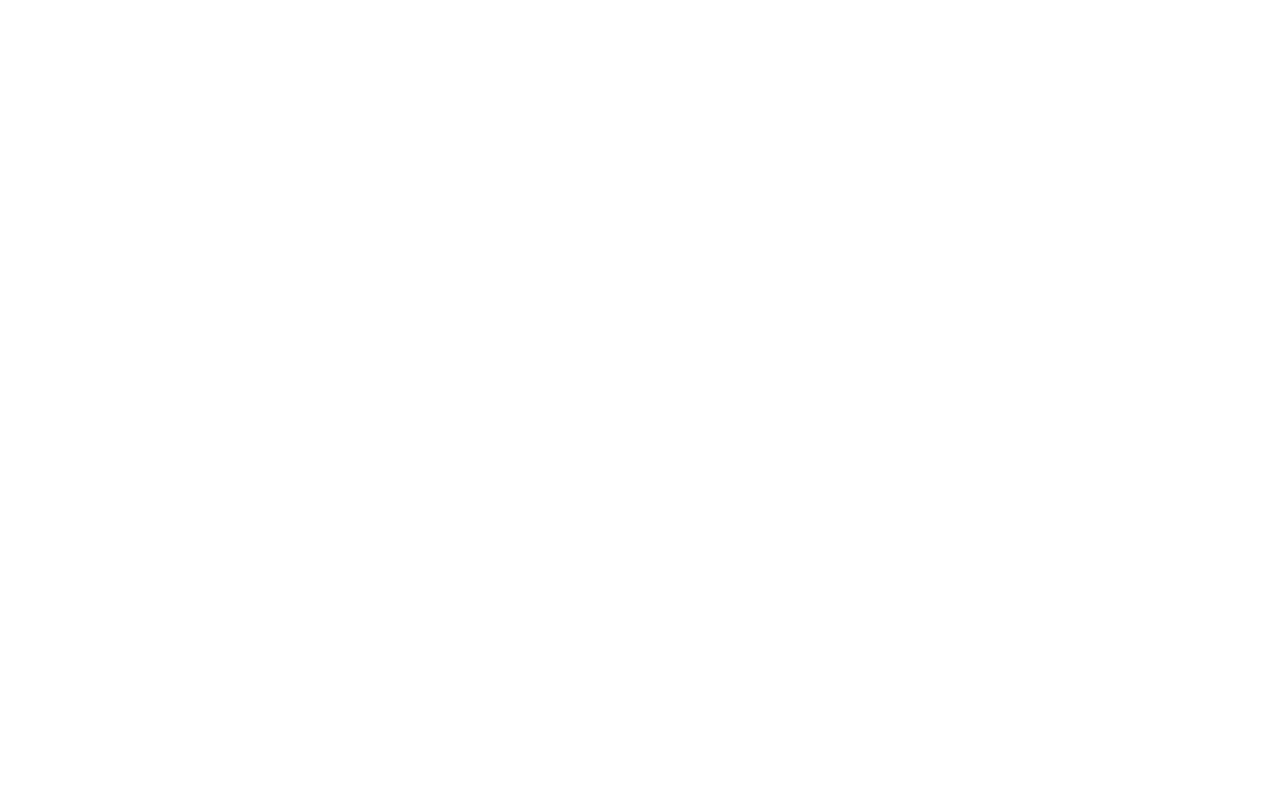
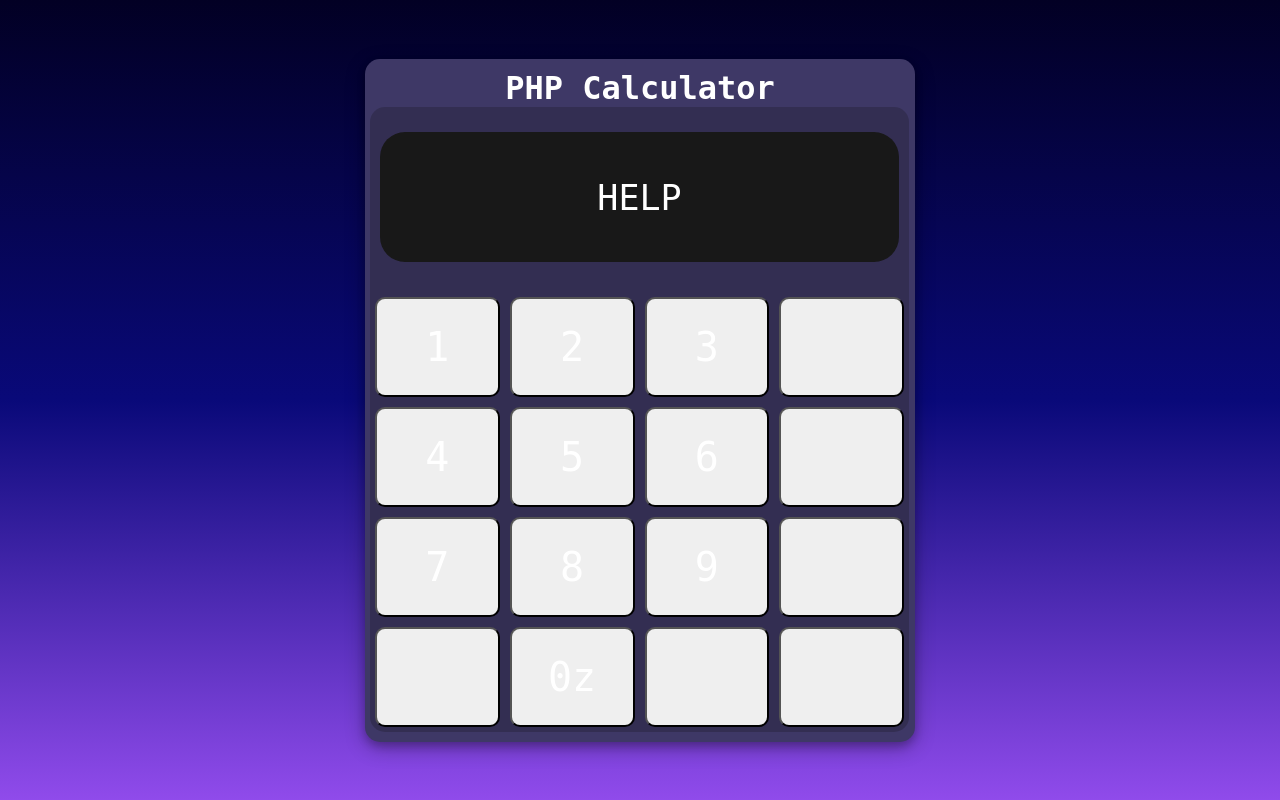
Before and after one commit to integrityzip/PHPCalculator, a PHP site: page / in a window 1280 px wide. Before the commit the page is empty. Run offline with PHP 8.4, Linux system fonts and the light colour scheme.

Commit message:
Fixed up the UI, still needs some touching up and making the button colors

```diff
--- /dev/null
+++ b/Style/style.css
@@ -0,0 +1,80 @@
+* {
+    margin: 0;
+    padding: 0;
+    font-family: 'Cascadia Code', monospace;
+    color: white;
+}
+
+body  {
+    min-height: 100vh;
+    background: #020024;
+    background: linear-gradient(rgba(2, 0, 36, 1), rgba(9, 9, 121, 1), rgba(144, 75, 235, 1));
+
+    display: flex;
+    align-items: center;
+    justify-content: center;
+}
+
+main {
+    display: block;
+    background-color: #3e3866;
+    width: 550px;
+    /* height: 700px; */
+    height: fit-content;
+
+    border-radius: 15px;
+    box-shadow: 0 4px 8px 0 rgba(0, 0, 0, 0.2), 0 6px 20px 0 rgba(0, 0, 0, 0.29);
+}
+
+main h1 {
+    text-align: center;
+    margin-top: 10px;
+}
+
+div {
+    display: grid;
+    grid-template-columns: repeat(4, 1fr);
+    margin-top: 0;
+    margin-bottom: 10px;
+    margin-left: 5px;
+    background-color: #1f1d2b55;
+    border-radius: 15px;
+    width: 98%;
+}
+
+.calculatorBar {
+    height: 130px;
+    grid-column: span 4;
+    background-color: #181818;
+    border-radius: 25px;
+    margin: 25px 10px 30px 10px;
+    text-align: center;
+    font-size: 35px;
+    line-height: 130px;
+}
+
+.calculatorBar p {
+  line-height: 1.5;
+  display: inline-block;
+  vertical-align: middle;
+}
+
+button {
+    min-height: 100px;
+    margin: 5px;
+    border-radius: 10px;
+    font-size: 40px;
+
+}
+
+.numberButton {
+
+}
+
+.methodButton{
+
+}
+
+.controlButton {
+
+}
--- a/index.php
+++ b/index.php
@@ -1,7 +1,34 @@
 <!DOCTYPE html>
 <head>
-
+    <title>PHP Calculator</title>
+    <meta charset="UTF-8">
+    <meta name="viewport" content="width=device-width, initial-scale=1.0">
+    <link rel="stylesheet" href="Style/style.css">
 </head>
 <body>
+    <main>
+    <h1>PHP Calculator</h1>
+    <div>
+        <section class="calculatorBar">
+            <p>HELP</p>
+        </section>
 
+        <button><p>1</p></button>
+        <button><p>2</p></button>
+        <button><p>3</p></button>
+        <button><p></p></button>
+        <button><p>4</p></button>
+        <button><p>5</p></button>
+        <button><p>6</p></button>
+        <button><p></p></button>
+        <button><p>7</p></button>
+        <button><p>8</p></button>
+        <button><p>9</p></button>
+        <button><p></p></button>
+        <button><p></p></button>
+        <button><p>0z</p></button>
+        <button><p></p></button>
+        <button><p></p></button>
+    </div>
+    </main>
 </body>
--- a/styles/style.css
+++ /dev/null
@@ -1,3 +0,0 @@
-html {
-    background-color: red;
-}
```
Also changed, not shown: Documentation/FD.md (+1 -56 lines).
